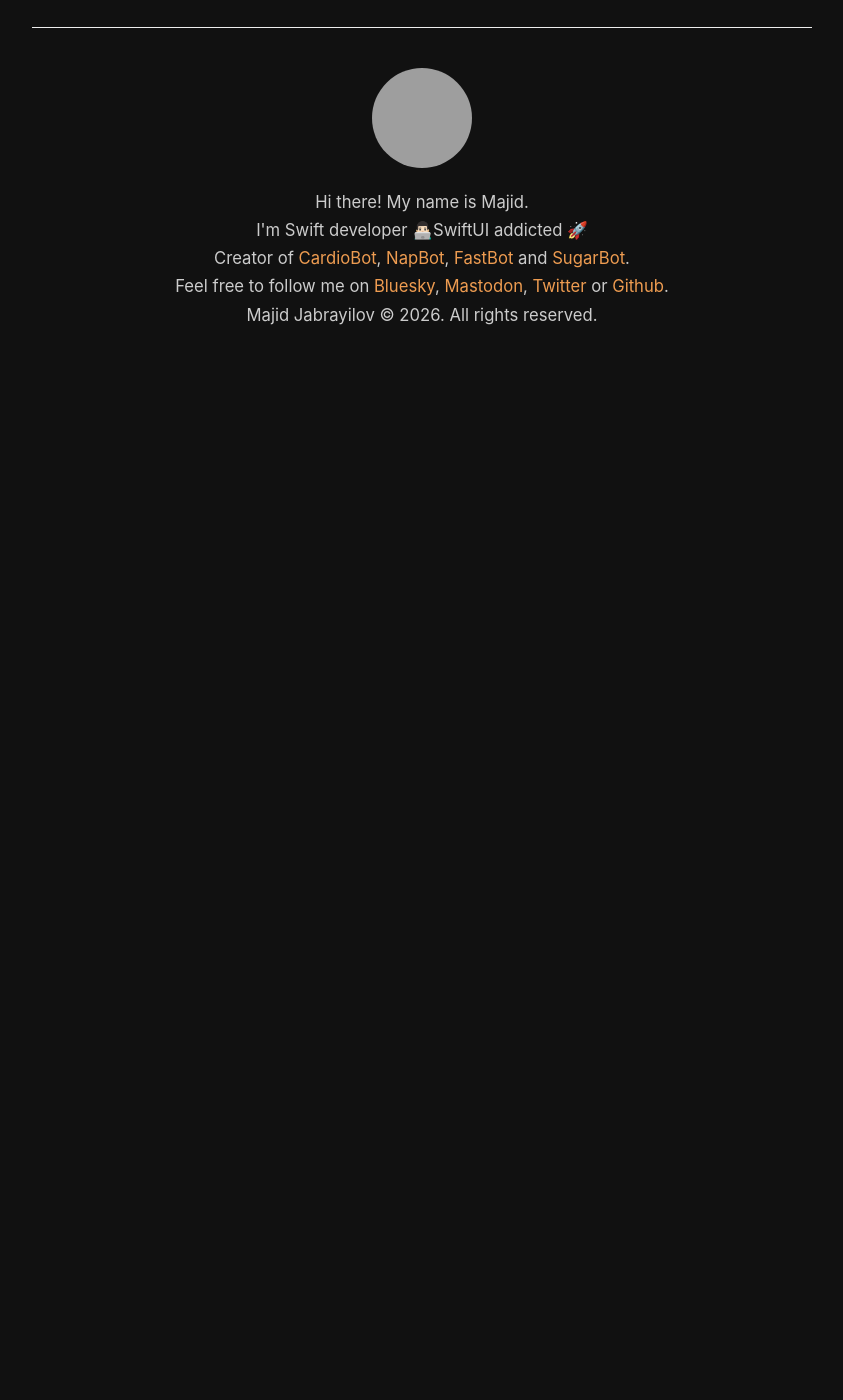
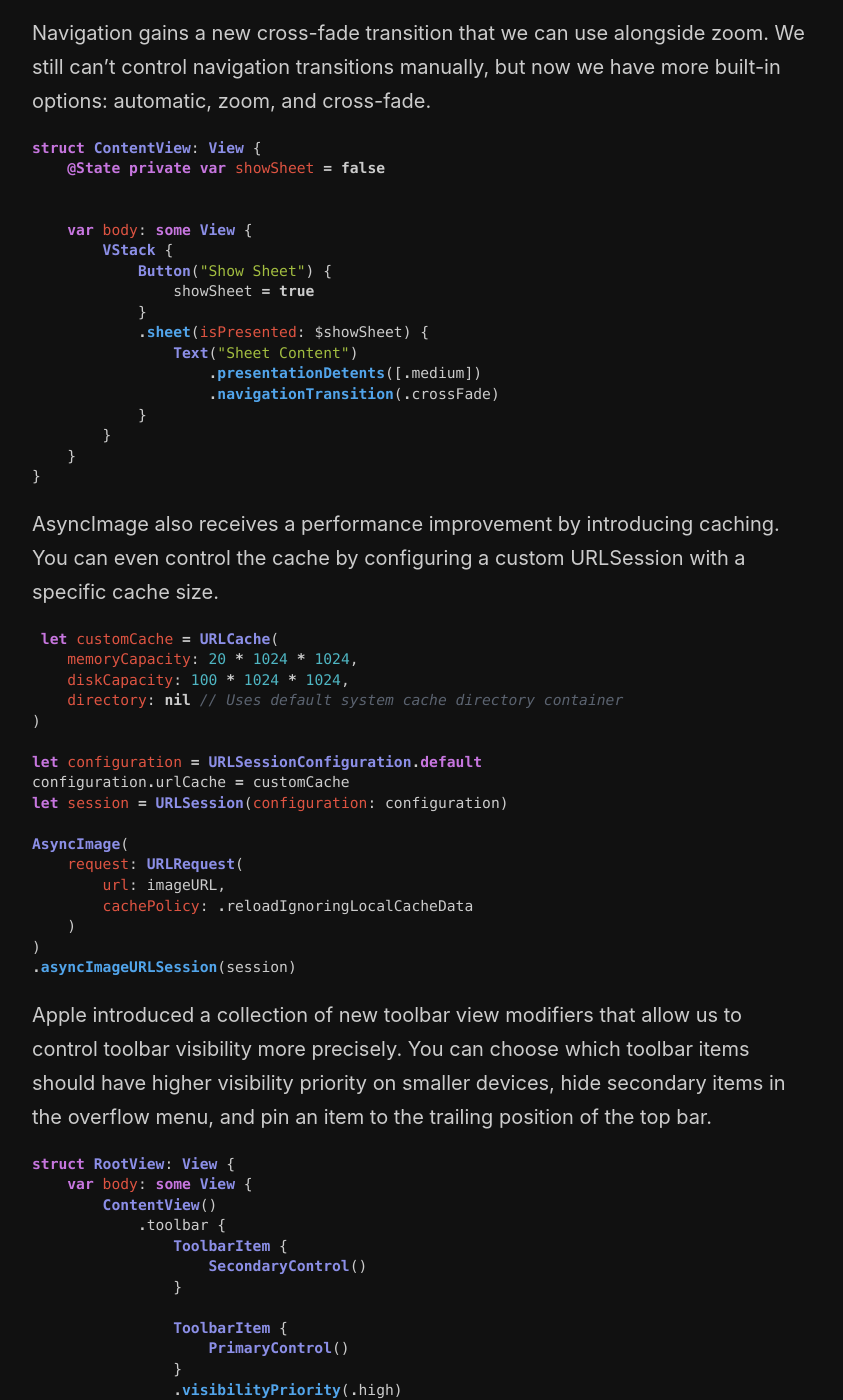
Before and after one commit to mecid/mecid.github.io, a Jekyll site: the page built from _posts/2026-06-09-what-is-new-in-swiftui-after-wwdc26.md, in a window 1280 px wide and 1400 px high, scrolled down 2011 px. Shown: the whole window, without its empty margins (218-1061 px from the left). Built offline with Jekyll 4.4.1, drawn with Linux system fonts in a browser that asks for light colours; before the commit the page ends 2380 px from its top, so only the background shows below that; some of the changed text lies outside the part shown; grey boxes are pictures that could not be loaded.

Commit message:
code examples added to wwdc26

````diff
--- a/_posts/2026-06-09-what-is-new-in-swiftui-after-wwdc26.md
+++ b/_posts/2026-06-09-what-is-new-in-swiftui-after-wwdc26.md
@@ -9,18 +9,139 @@
 
 SwiftUI also introduces a new prominent tab role. You can use the prominent role for trailing-separated tabs, similar to search.
 
+```swift
+TabView {
+    Tab("insights", systemImage: "chart.xyaxis.line") {
+        NavigationStack {
+            InsightsFeatureView()
+                .navigationTitle("insights")
+        }
+    }
+
+    Tab("awareness", systemImage: "text.book.closed") {
+        NavigationStack {
+            AwarenessView()
+                .navigationTitle("awareness")
+        }
+    }
+
+    Tab("create", systemImage: "pencil", role: .prominent) {
+        NavigationStack {
+            CreateFeatureView()
+                .navigationTitle("create")
+        }
+    }
+}
+```
+
 You can finally use the swipeActions view modifier with any view container, including List, ScrollView, lazy stacks, and even custom layouts. There is no need to use List only to support swipe actions anymore. All you need is the new swipeActionsContainer view modifier.
+
+```swift
+ScrollView {
+    LazyVStack {
+        ForEach(items) { item in
+            ItemRow(item)
+                .swipeActions {
+                    Button("Delete", role: .destructive) {
+                        delete(item)
+                    }
+                }
+        }
+    }
+}
+.swipeActionsContainer()
+```
 
 Reordering via drag and drop is easier than before with the new reorderContainer view modifier. It also works with List, ScrollView, lazy stacks, and custom layouts. Just apply the reorderable view modifier and handle the reordering action.
 
+```swift
+struct ContentView: View {
+    @State private var landmarks: [Landmark] = []
+
+
+    var body: some View {
+        VStack {
+            ForEach(landmarks) { landmark in
+                LandmarkView(landmark)
+            }
+            .reorderable()
+        }
+        .reorderContainer(for: Landmark.self) { difference in
+            difference.apply(to: &landmarks)
+        }
+    }
+}
+```
+
 Navigation gains a new cross-fade transition that we can use alongside zoom. We still can’t control navigation transitions manually, but now we have more built-in options: automatic, zoom, and cross-fade.
+
+```swift
+struct ContentView: View {
+    @State private var showSheet = false
+
+
+    var body: some View {
+        VStack {
+            Button("Show Sheet") {
+                showSheet = true
+            }
+            .sheet(isPresented: $showSheet) {
+                Text("Sheet Content")
+                    .presentationDetents([.medium])
+                    .navigationTransition(.crossFade)
+            }
+        }
+    }
+}
+```
 
 AsyncImage also receives a performance improvement by introducing caching. You can even control the cache by configuring a custom URLSession with a specific cache size.
 
+```swift
+ let customCache = URLCache(
+    memoryCapacity: 20 * 1024 * 1024,
+    diskCapacity: 100 * 1024 * 1024,
+    directory: nil // Uses default system cache directory container
+)
+
+let configuration = URLSessionConfiguration.default
+configuration.urlCache = customCache
+let session = URLSession(configuration: configuration)
+
+AsyncImage(
+    request: URLRequest(
+        url: imageURL,
+        cachePolicy: .reloadIgnoringLocalCacheData
+    )
+)
+.asyncImageURLSession(session)
+```
+
 Apple introduced a collection of new toolbar view modifiers that allow us to control toolbar visibility more precisely. You can choose which toolbar items should have higher visibility priority on smaller devices, hide secondary items in the overflow menu, and pin an item to the trailing position of the top bar.
 
-Document-based apps get a refreshed look and feel, along with a performance boost. It looks like Xcode has started using these improvements, which might explain why we see so much work around document-based apps this year.
+```swift
+struct RootView: View {
+    var body: some View {
+        ContentView()
+            .toolbar {
+                ToolbarItem {
+                    SecondaryControl()
+                }
 
-And finally, Xcode introduces SwiftUI Specialist and What’s New in SwiftUI skills for agentic coding in Xcode.
+                ToolbarItem {
+                    PrimaryControl()
+                }
+                .visibilityPriority(.high)
+
+                ToolbarOverflowMenu {
+                    Button("Action 1") { }
+                    Button("Action 2") { }
+                }
+            }
+    }
+}
+```
+
+Document-based apps get a refreshed look and feel, along with a performance boost. It looks like Xcode has started using these improvements, which might explain why we see so much work around document-based apps this year. And finally, Xcode introduces SwiftUI Specialist and What’s New in SwiftUI skills for agentic coding in Xcode.
 
 SwiftUI continues to move toward a more flexible and system-integrated framework. This year’s updates may not completely change how we build apps, but they remove many small limitations around containers, navigation, toolbars, and document-based workflows. These improvements make SwiftUI feel more mature and give us more reasons to rely on it for production apps.
````
